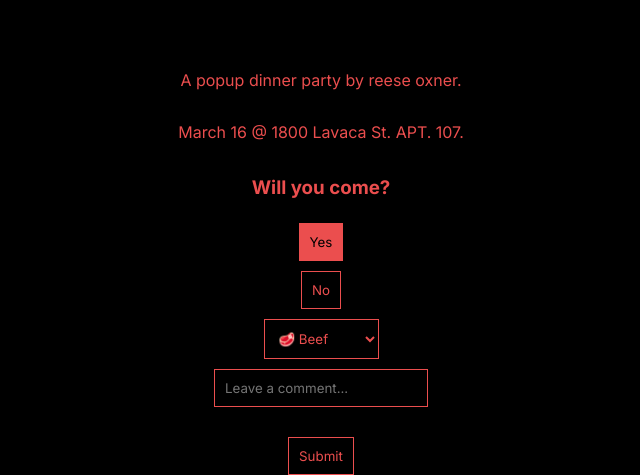
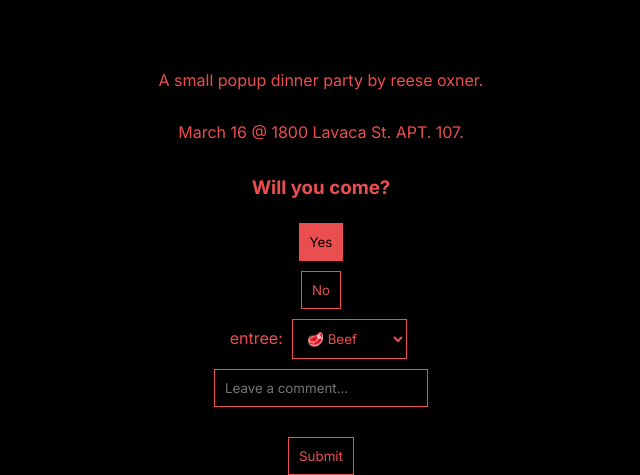
Before and after one commit to ReeseOxner/reeseoxner.github.io, a plain HTML site: page tvdinner.html in a window 1280 px wide. Both pictures are taken after a click on the button "Yes". Shown: the part 446-921 px from the top of the page, without its empty margins (319-959 px from the left). Drawn offline with Linux system fonts and the light colour scheme.

Commit message:
Update tvdinner.html

```diff
--- a/tvdinner.html
+++ b/tvdinner.html
@@ -74,13 +74,13 @@
         <img src="https://i.imgur.com/PQFKuRX.png" alt="Logo" width="200">
     </div>
     <h2 style="font-size: 80px; font-weight:800;">TV DINNER</h2>
-    <p>A popup dinner party by reese oxner.</p>
+    <p>A small popup dinner party by reese oxner.</p>
     <p> March 16 @ 1800 Lavaca St. APT. 107.</p>
     <h3>Will you come?</h3>
     <button id="rsvpYes">Yes</button>
     <button id="rsvpNo">No</button>
 
-    <div id="mealOptionSection">
+    <div id="mealOptionSection"> entree:
         <select id="mealOption">
             <option value="beef">🥩 Beef</option>
             <option value="chicken">🍗 Chicken</option>
@@ -142,7 +142,7 @@ function submitResponse() {
         body: JSON.stringify(data),
     })
     .then(() => {
-        const message = response === 'yes' ? 'Thank you for RSVPing. See you on March 1!' : "Sorry you can’t make it! Here’s to next time!";
+        const message = response === 'yes' ? 'Thank you for RSVPing. See you on March 16!' : "Sorry you can’t make it! Here’s to next time!";
         displayMessage(message);
     })
     .catch((error) => {
```
